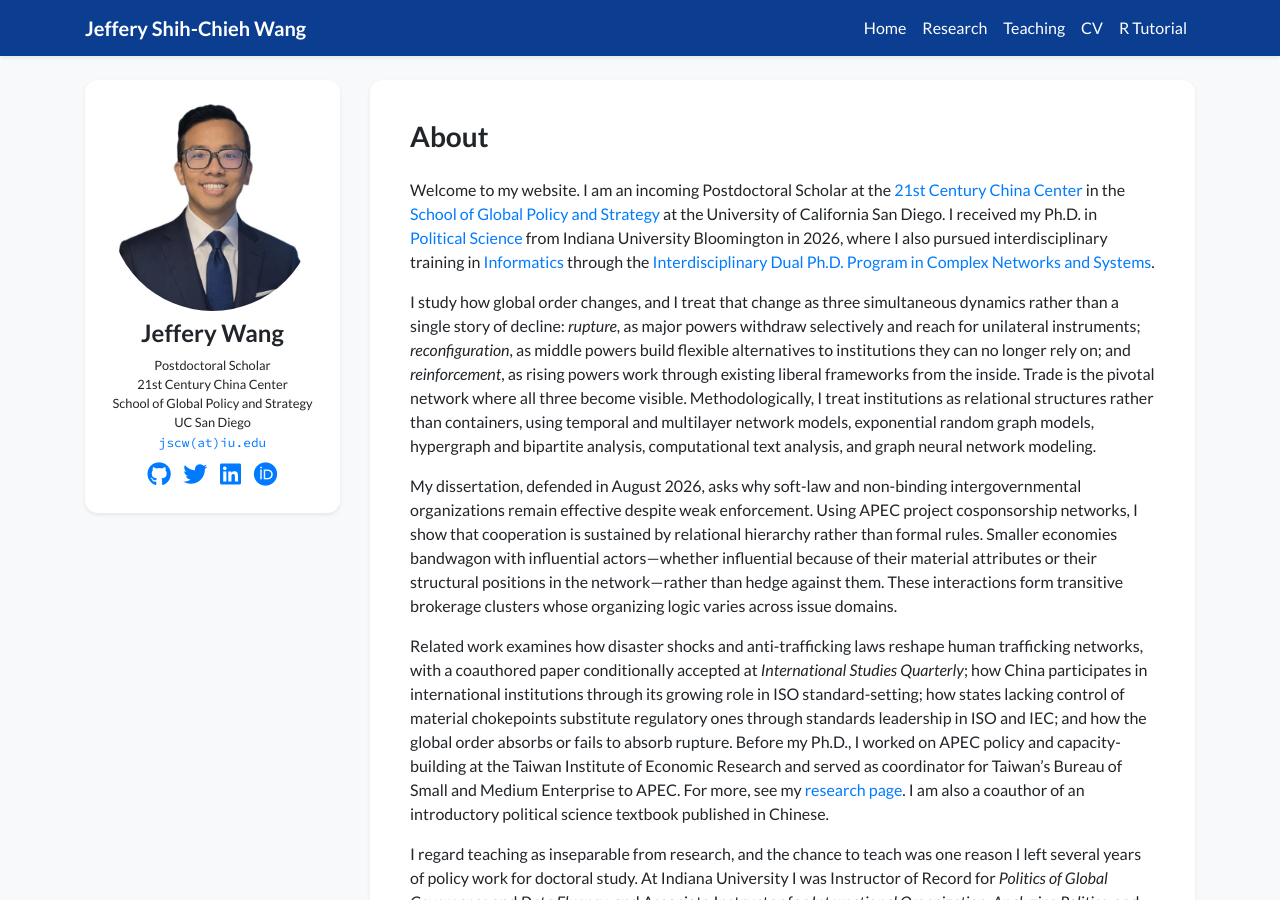
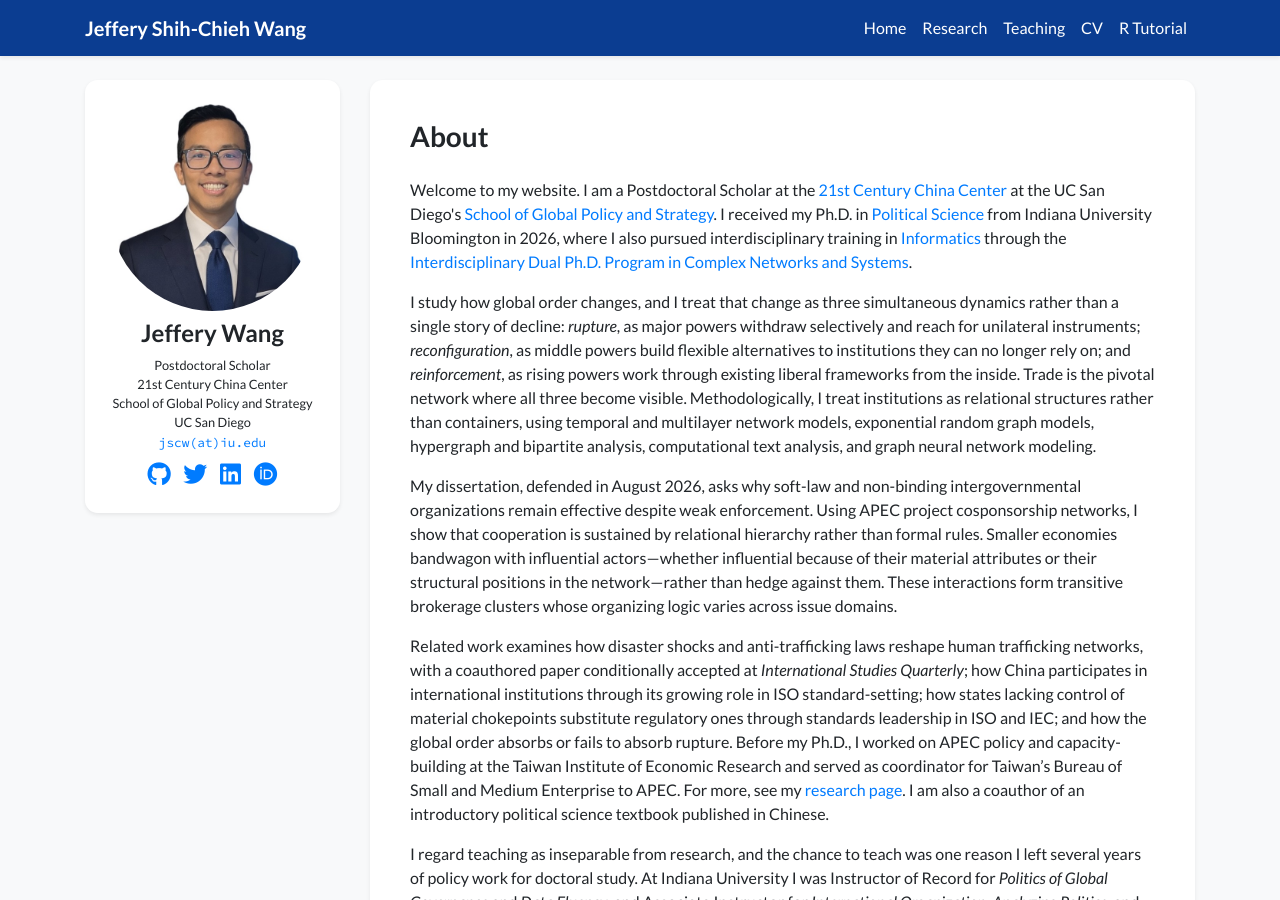
Before and after one commit to jefferywang29/jefferywang29.github.io, a Jekyll site: the page built from index.html, in a window 1280 px wide and 900 px high. Built offline with Jekyll 4.4.1, drawn with Linux system fonts in a browser that asks for light colours; nearby versions of some CDN libraries; a style sheet for code colours, icons or effects is not loaded.

Commit message:
Update profile.yml

```diff
--- a/_data/profile.yml
+++ b/_data/profile.yml
@@ -21,10 +21,10 @@ short_bio_text_justify: false
 
 short_bio: >-
   <p>
-    Welcome to my website. I am an incoming Postdoctoral Scholar at the
+    Welcome to my website. I am a Postdoctoral Scholar at the
     <a href="https://china.ucsd.edu/" target="_blank">21st Century China Center</a>
-    in the <a href="https://gps.ucsd.edu/" target="_blank">School of Global Policy and Strategy</a>
-    at the University of California San Diego. I received my Ph.D. in
+    at the UC San Diego's <a href="https://gps.ucsd.edu/" target="_blank">School of Global Policy and Strategy</a>.
+    I received my Ph.D. in
     <a href="https://polisci.indiana.edu/index.html" target="_blank">Political Science</a>
     from Indiana University Bloomington in 2026, where I also pursued interdisciplinary training in
     <a href="https://informatics.indiana.edu/index.html" target="_blank">Informatics</a>
```
